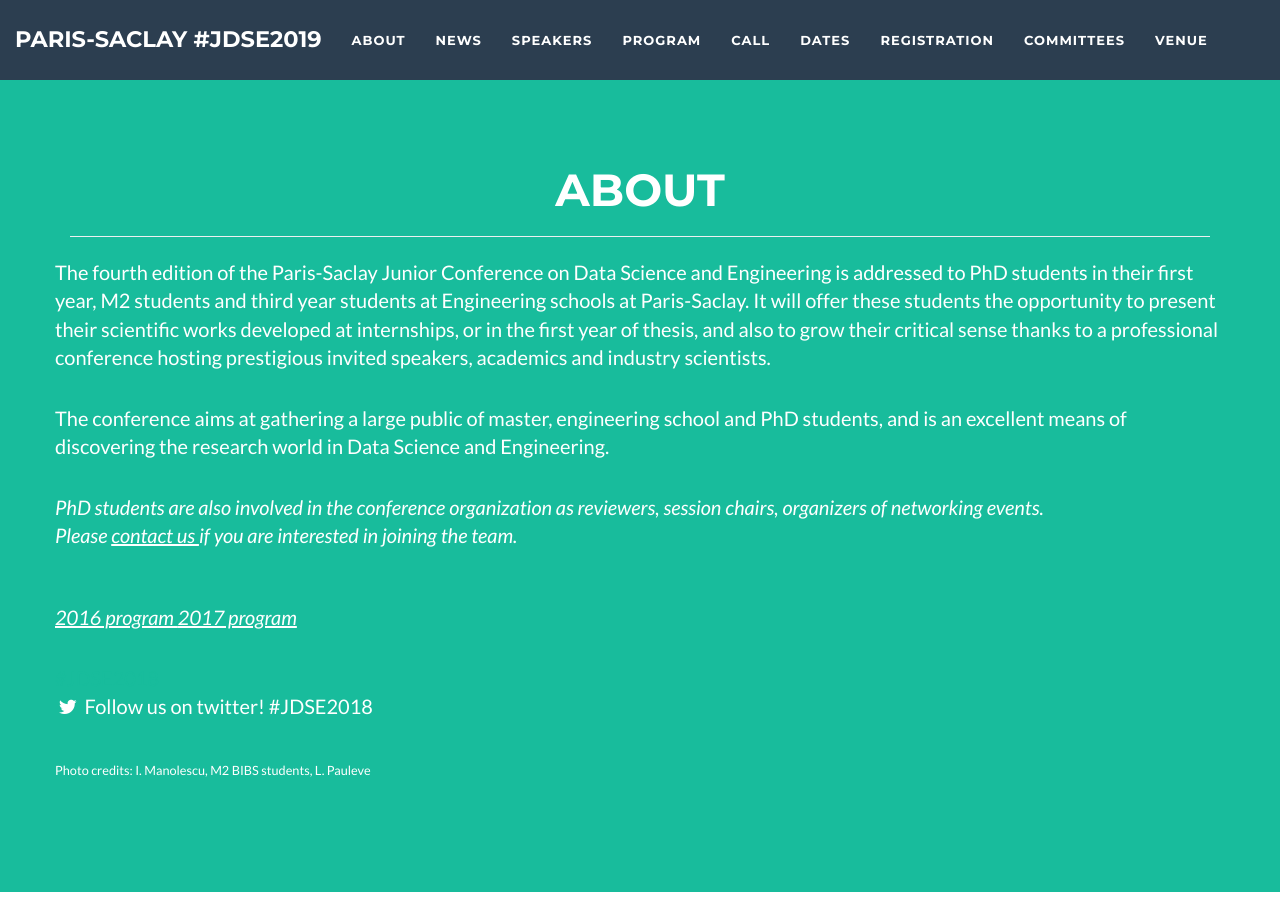
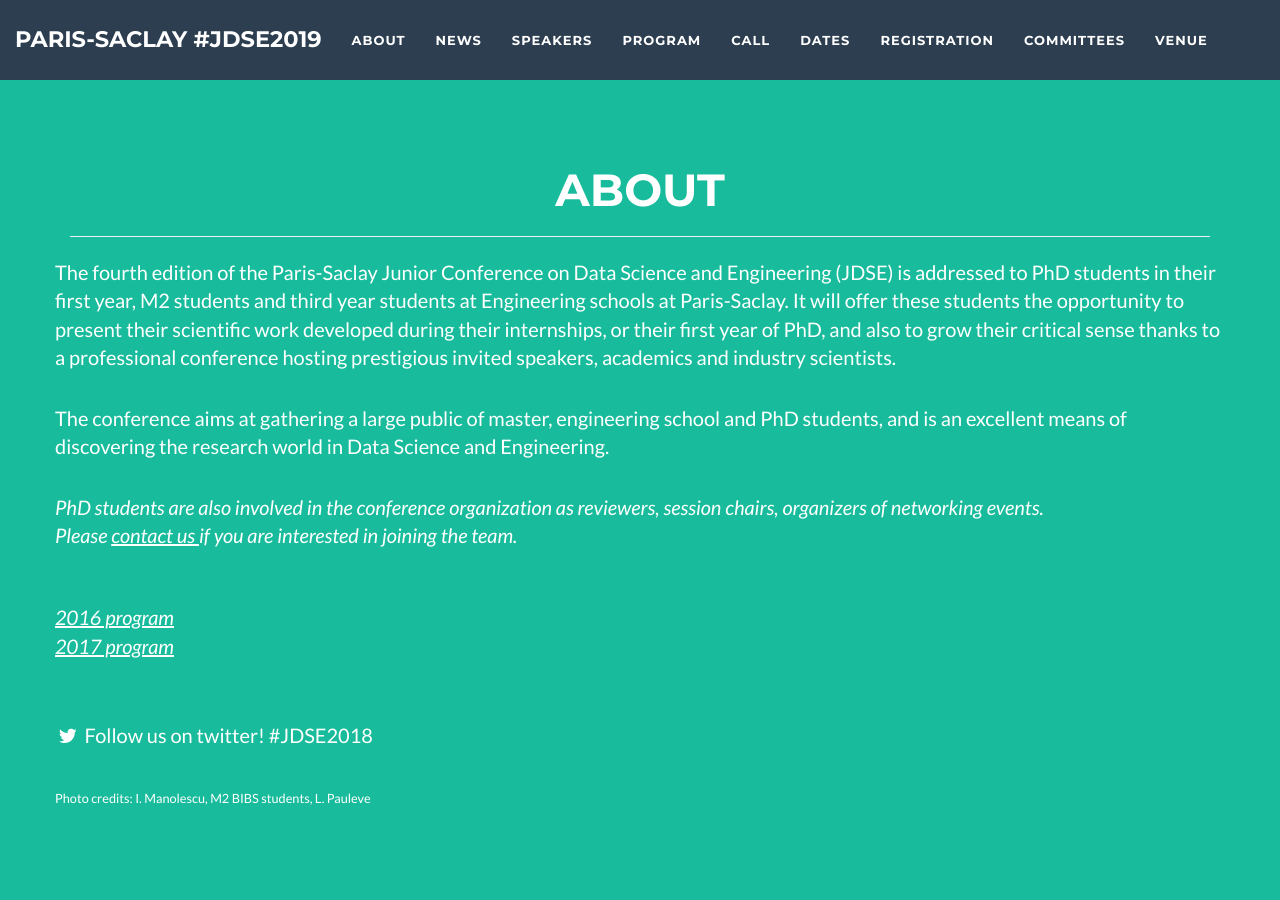
Before and after one commit to jdse-paris/jDSE2019, a Jekyll site: the page built from index.html, in a window 1280 px wide and 900 px high, scrolled down 825 px. Built offline with Jekyll 4.4.1, drawn with Linux system fonts in a browser that asks for light colours.

Commit message:
Update about.html
corrected some minor glitches

```diff
--- a/_includes/about.html
+++ b/_includes/about.html
@@ -8,7 +8,7 @@
                 </div>
             </div>
             <div class="row">
-              <p>The fourth edition of the Paris-Saclay Junior Conference on Data Science and Engineering is addressed to PhD students in their first year, M2 students and third year students at Engineering schools at Paris-Saclay. It will offer these students the opportunity to present their scientific works developed at internships, or in the first year of thesis, and also to grow their critical sense thanks to a professional conference hosting prestigious invited speakers, academics and industry scientists.
+              <p>The fourth edition of the Paris-Saclay Junior Conference on Data Science and Engineering (JDSE) is addressed to PhD students in their first year, M2 students and third year students at Engineering schools at Paris-Saclay. It will offer these students the opportunity to present their scientific work developed during their internships, or their first year of PhD, and also to grow their critical sense thanks to a professional conference hosting prestigious invited speakers, academics and industry scientists.
 	      </p>
 	      <br>
 	      <p>The conference aims at gathering a large public of master, engineering school and PhD students, and is an excellent means of discovering the research world in Data Science and Engineering.
@@ -22,6 +22,7 @@
 	      <br>
 	      <p>
 		 <u> <i><a href="https://bigmine.github.io/jDSParis16/#program" style="color: #FFF">2016 program</a> </i></u>
+		      <br>
 		 <u> <i><a href="https://bigmine.github.io/jDSEParis17/#program" style="color: #FFF">2017 program</a> </i></u>
 
 	      </p>
```
